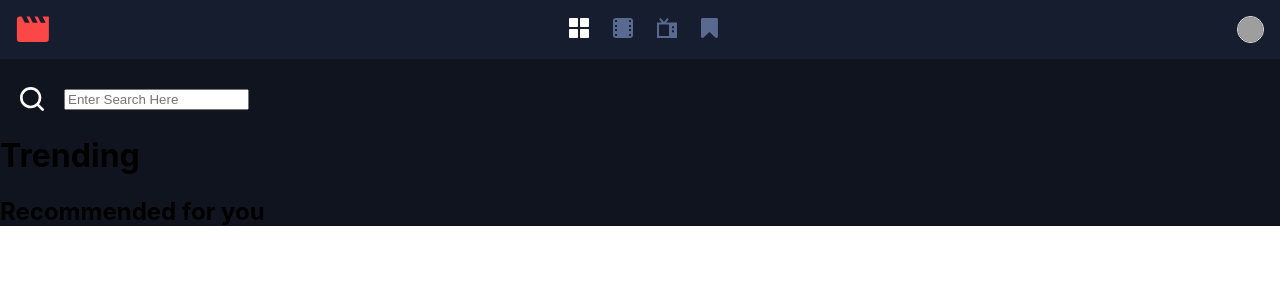
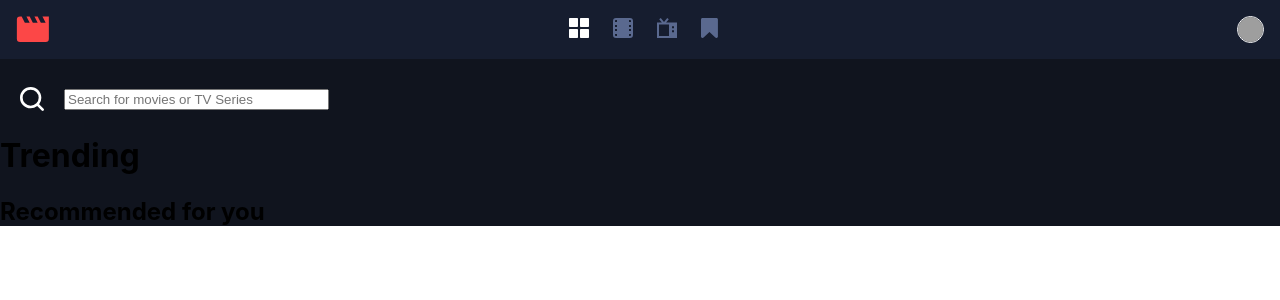
Before and after one commit to diegotorres9/entertainment-app, a React (Create React App) app: page / in a window 1280 px wide. Shown: the top 300 px of the page. Built offline with nearby package versions, Linux system fonts and the light colour scheme; grey boxes are pictures that could not be loaded.

Commit message:
input placeholder text now renders dynamically based on page, moved Searchbar component from App to each individual component

```diff
--- a/src/App.css
+++ b/src/App.css
@@ -40,3 +40,6 @@ nav a:nth-child(3) {
 .searchbar-container svg {
   margin-right: 16px;
 }
+.searchbar-container input {
+  width: 257px;
+}
--- a/src/App.js
+++ b/src/App.js
@@ -2,12 +2,11 @@ import './App.css';
 import Header from "./components/Header";
 // import Home from "./components/Home";
 import Router from "./components/Router";
-import Searchbar from "./components/Searchbar";
+// import Searchbar from "./components/Searchbar";
 function App() {
   return (
     <div className="App">
     <Header />
-    <Searchbar />
     <Router />
     </div>
   );
--- a/src/components/Bookmark.js
+++ b/src/components/Bookmark.js
@@ -1,9 +1,10 @@
 import React from "react";
-
+import Searchbar from "./Searchbar";
 class Bookmark extends React.Component {
     render() {
         return(
             <div>
+                <Searchbar />
                 <h1>Bookmarked Movies</h1>
                 <h2>Bookmarked Series</h2>
             </div>
--- a/src/components/Home.js
+++ b/src/components/Home.js
@@ -1,9 +1,11 @@
 import React from "react";
+import Searchbar from "./Searchbar";
 
 class Home extends React.Component {
     render() {
         return(
             <div>
+            <Searchbar/>
                 <h1>Trending</h1>
                 <h2>Recommended for you</h2>
             </div>
--- a/src/components/Movies.js
+++ b/src/components/Movies.js
@@ -1,9 +1,12 @@
 import React from 'react';
 import movies from '../movies';
+import Searchbar from './Searchbar';
 
 class Movies extends React.Component {
     render() {
         return (
+            <div>
+            <Searchbar />
                 <div className='grid'>
                 <h1 className='title' style={{color: "#fff"}}>Movies</h1>
                 {movies.map((movie, key) => {
@@ -22,6 +25,7 @@ class Movies extends React.Component {
                         </div>
                     )
                 })}
+                </div>
             </div>
         )
     }
--- a/src/components/Searchbar.js
+++ b/src/components/Searchbar.js
@@ -1,14 +1,29 @@
 import React from "react";
+// import { useLocation } from "react-router-dom";
+
+
+// const usePathname = () => {
+//     const location = useLocation()
+//     return location.pathname
+// }
+
 
 class Searchbar extends React.Component {
     render() {
+        const currentPath = window.location.pathname;
+        console.log(currentPath);
         return (
             <div className="searchbar-container">
-                {/* <p style={{color: "#fff"}}>Searchbar component</p> */}
                 <svg width="32" height="32" xmlns="http://www.w3.org/2000/svg"><path d="M27.613 25.72 23.08 21.2a10.56 10.56 0 0 0 2.253-6.533C25.333 8.776 20.558 4 14.667 4S4 8.776 4 14.667c0 5.89 4.776 10.666 10.667 10.666A10.56 10.56 0 0 0 21.2 23.08l4.52 4.533a1.333 1.333 0 0 0 1.893 0 1.333 1.333 0 0 0 0-1.893ZM6.667 14.667a8 8 0 1 1 16 0 8 8 0 0 1-16 0Z" fill="#FFF"/></svg>
                 <input
                     type="text"
-                    placeholder="Enter Search Here"
+                    placeholder=
+                    {
+                        currentPath === "/" ? "Search for movies or TV Series"
+                        : currentPath === "/movies" ? "Search for movies"
+                        : currentPath === "/series" ? "Search for TV series"
+                        : currentPath === "/bookmarks" ? "Search for bookmarked shows" : "Searh Here"
+                    }
                 />
             </div>
         )
--- a/src/components/Series.js
+++ b/src/components/Series.js
@@ -1,9 +1,12 @@
 import React from "react";
 import series from "../series";
+import Searchbar from "./Searchbar";
 
 class Series extends React.Component {
     render() {
         return(
+            <div>
+            <Searchbar />
                 <div className="grid">
                     <h1 className="title" style={{color: "#fff"}}>Series</h1>
                     {series.map((serie, key) => {
@@ -22,6 +25,7 @@ class Series extends React.Component {
                             </div>
                         )
                     })}
+                </div>
             </div>
         )
     }
```
Lines whose indentation alone changed are shown as unchanged.
